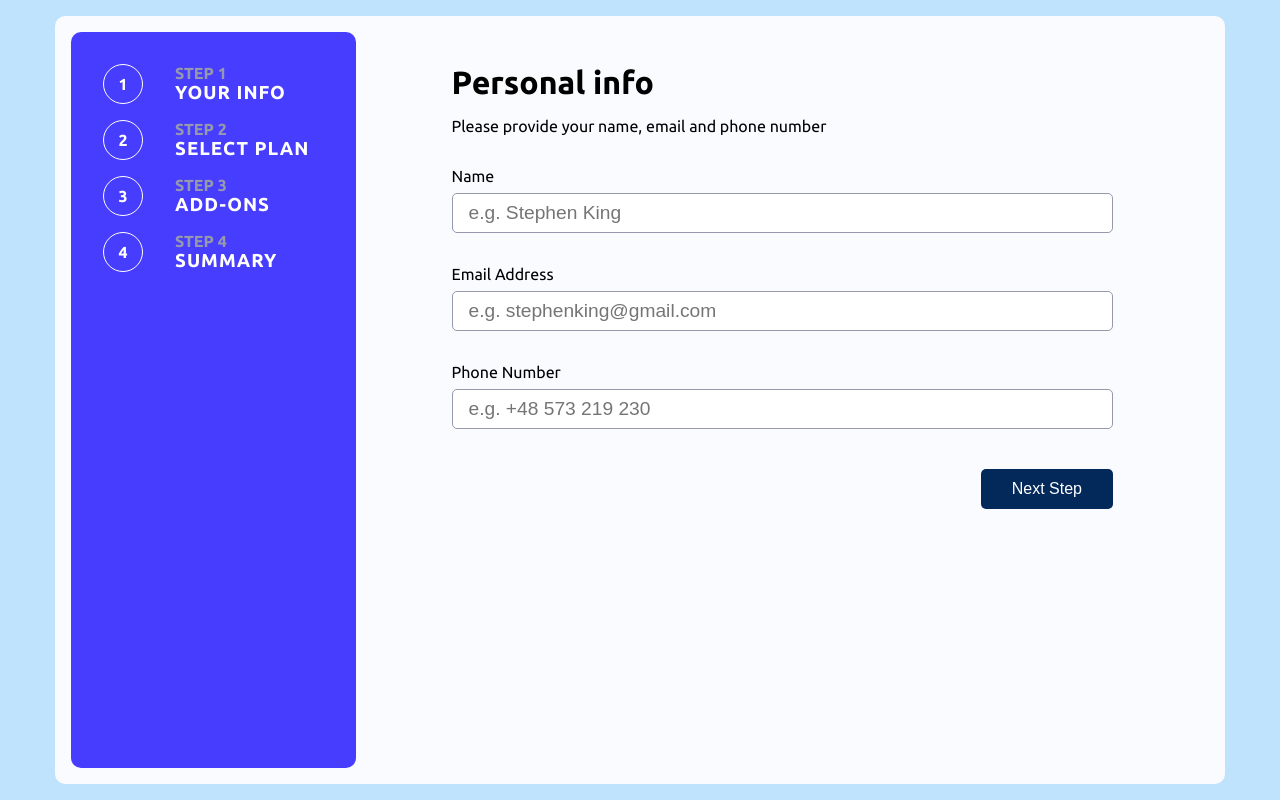
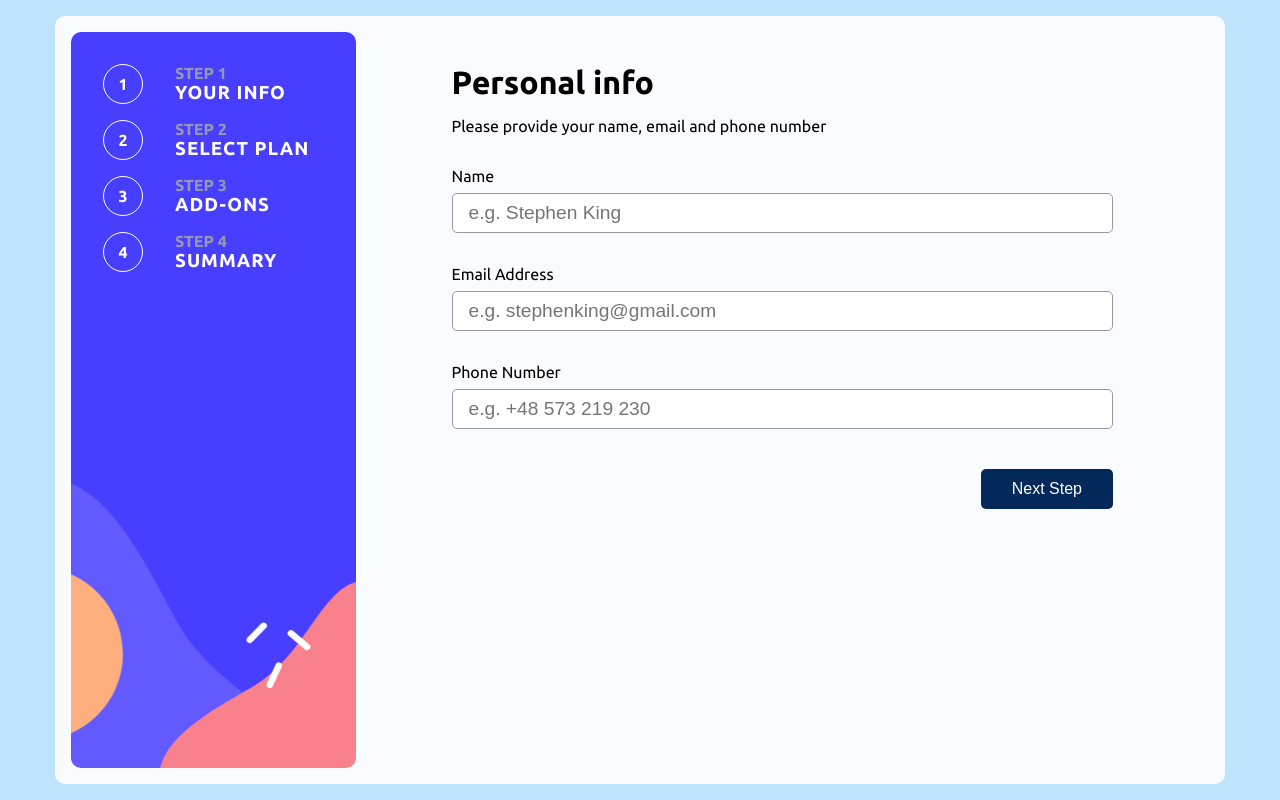
Before and after one commit to ajarek/react-45-vite-multi-step-form, a React (Vite) app: page / in a window 1280 px wide. Built offline with nearby package versions, Linux system fonts and the light colour scheme.

Commit message:
added image bg

```diff
--- a/src/index.css
+++ b/src/index.css
@@ -32,7 +32,10 @@
   grid-template-columns: 1fr 3fr;
 }
 .navigation {
-  background-color: #473dff;
+  background-image:url(/public/bg.svg);
+  background-position: center;
+  background-size: cover;
+  background-repeat: no-repeat;
   width: 100%;
   height: 100%;
   border-radius: 10px;
```
Also changed, not shown: public/bg.svg (added).
